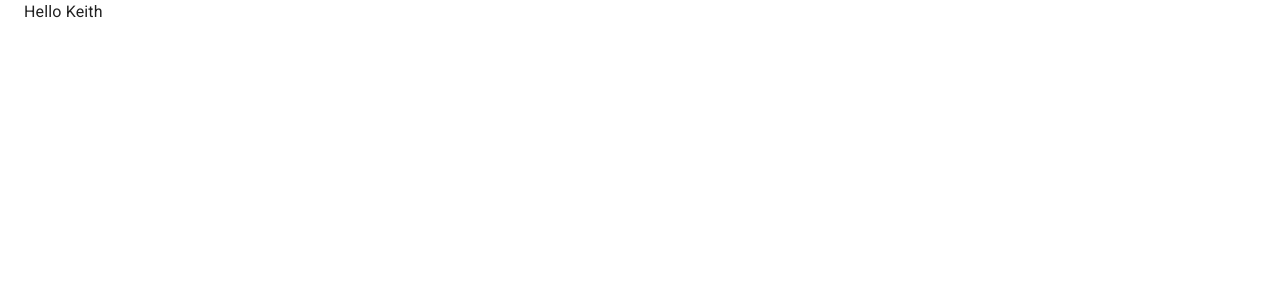
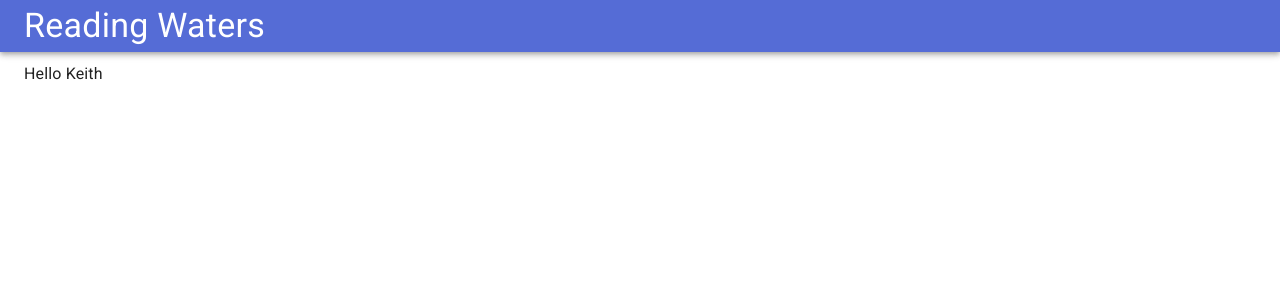
Before and after one commit to keith-waters/readingwaters.com, a Next.js app: page / in a window 1280 px wide. Shown: the top 300 px of the page. Built offline with nearby package versions, Linux system fonts and the light colour scheme.

Commit message:
Create Layout.js

```diff
--- a/pages/_app.js
+++ b/pages/_app.js
@@ -3,7 +3,9 @@ import App from 'next/app';
 import Head from 'next/head';
 import { ThemeProvider } from '@material-ui/styles';
 import CssBaseline from '@material-ui/core/CssBaseline';
-import theme from '../theme';
+
+import theme from '../src/theme';
+import Layout from '../src/Layout';
 
 class MyApp extends App {
   componentDidMount() {
@@ -25,7 +27,9 @@ class MyApp extends App {
         <ThemeProvider theme={theme}>
           {/* CssBaseline kickstart an elegant, consistent, and simple baseline to build upon. */}
           <CssBaseline />
-          <Component {...pageProps} />
+          <Layout>
+            <Component {...pageProps} />
+          </Layout>
         </ThemeProvider>
       </>
     );
--- a/pages/_document.js
+++ b/pages/_document.js
@@ -1,7 +1,7 @@
 import React from 'react';
 import Document, { Head, Main, NextScript } from 'next/document';
 import { ServerStyleSheets } from '@material-ui/styles';
-import theme from '../theme';
+import theme from '../src/theme';
 
 class MyDocument extends Document {
   render() {
--- a/pages/index.js
+++ b/pages/index.js
@@ -5,11 +5,9 @@ class Index extends Component {
 
   render() {
     return (
-      <Container>
-        <Typography>
-          Hello Keith
-        </Typography>
-      </Container>
+      <Typography>
+        Hello Keith
+      </Typography>
     )
   }
 };
--- /dev/null
+++ b/src/Layout.js
@@ -0,0 +1,26 @@
+import React, { Component } from 'react';
+
+import { Container, AppBar, Typography } from '@material-ui/core';
+
+class Layout extends Component {
+
+  render() {
+    return (
+      <>
+        <AppBar position='static' style={{marginBottom:"10px", padding:"5px 0"}}>
+          <Container>
+            <Typography variant="h4" component="h1">
+              Reading Waters
+            </Typography>
+          </Container>
+        </AppBar>
+
+        <Container>
+          {this.props.children}
+        </Container>
+      </>
+    );
+  }
+}
+
+export default Layout;
```
Also changed, not shown: src/theme.js (renamed from theme.js).
